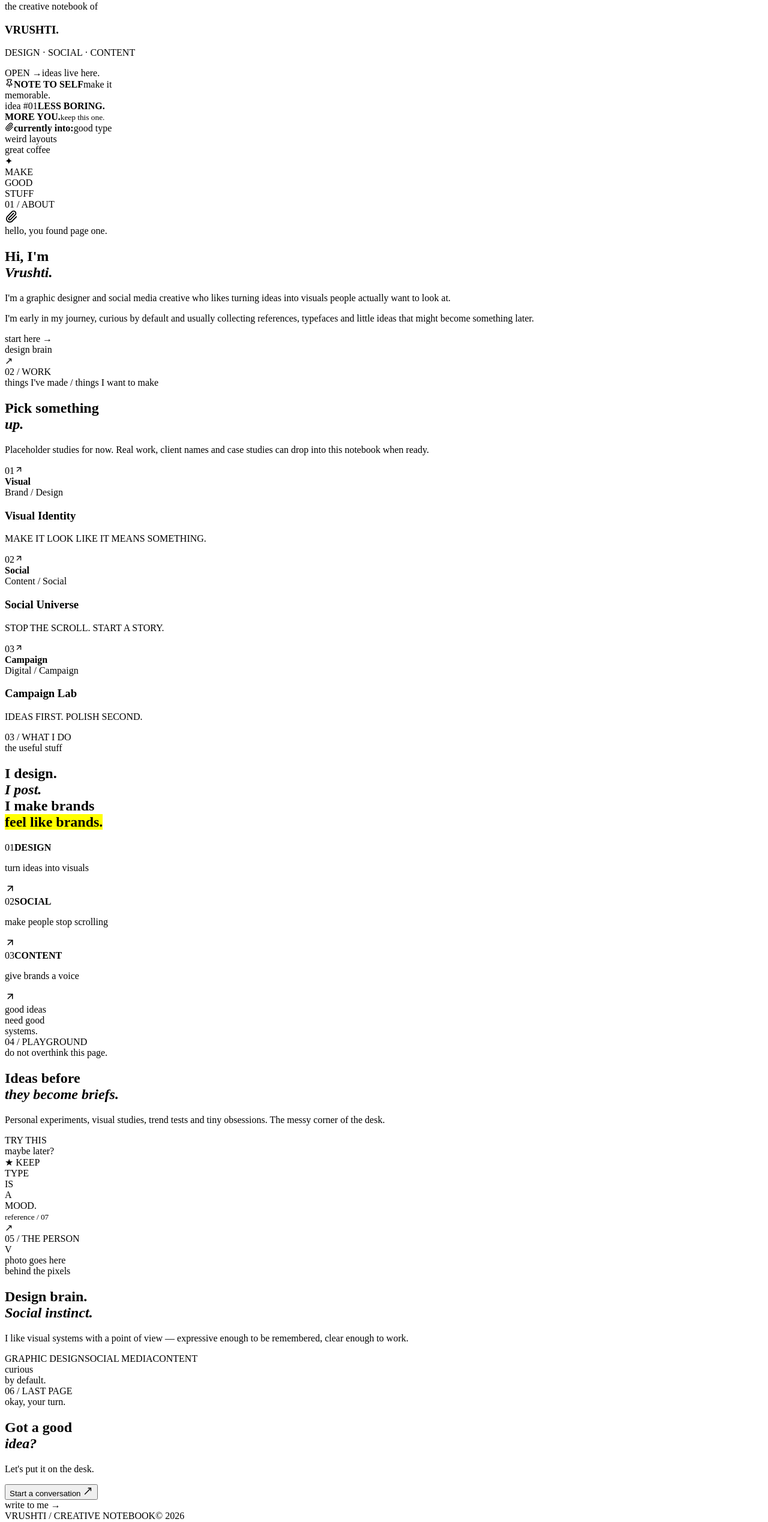
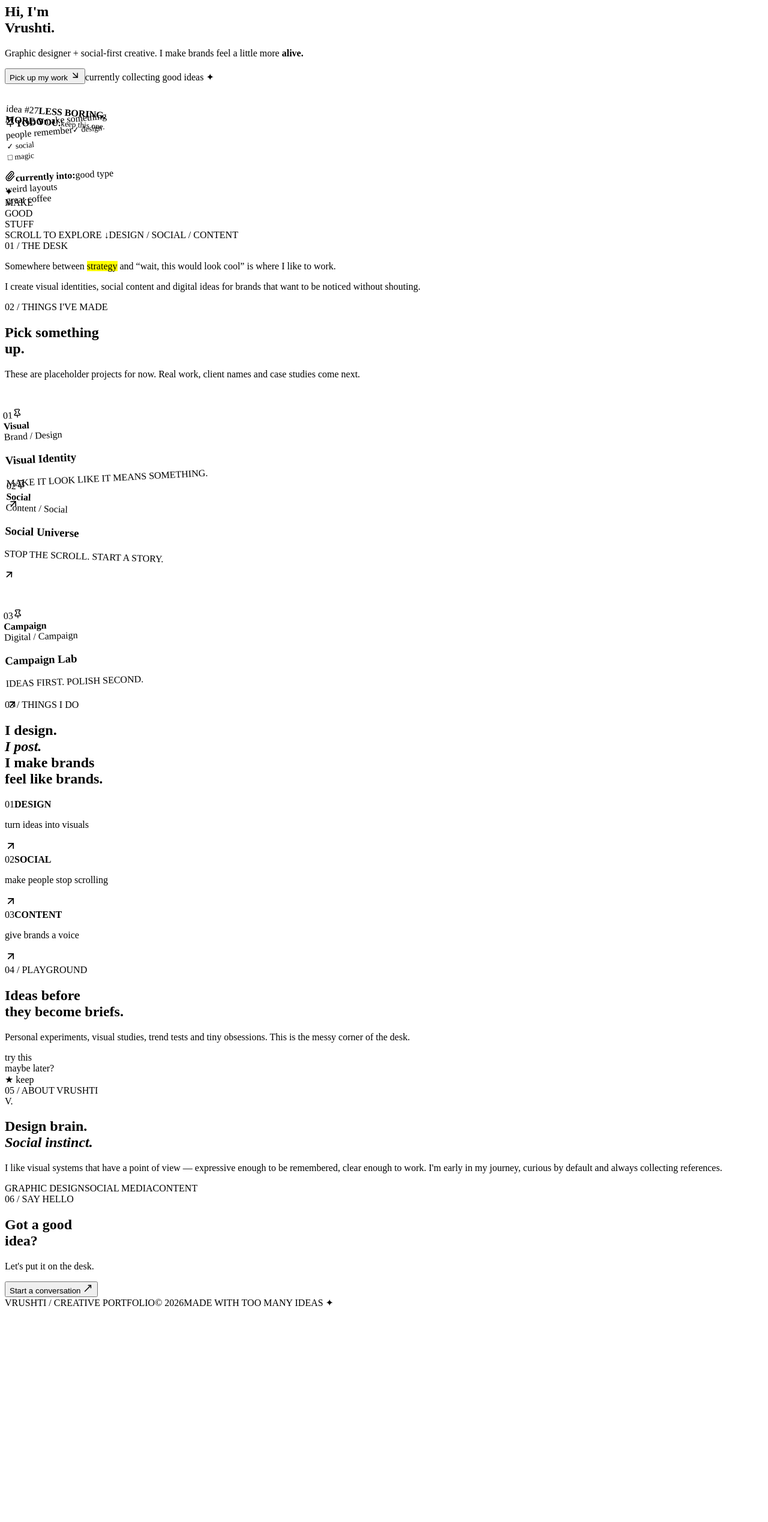
Before and after one commit to viragshahh/vrushti, a React (Vite) app: page / in a window 1280 px wide. Shown: the part 105-2642 px from the top of the page at 60% size. After the commit the page ends 2294 px from the top, so only its background shows below. Built offline with nearby package versions, Linux system fonts and the light colour scheme; the HTML template or start-up script is replaced by a standard one.

Commit message:
Restore yellow sticky note portfolio

```diff
--- a/src/App.tsx
+++ b/src/App.tsx
@@ -1,338 +1,182 @@
 import { useEffect, useRef, useState } from 'react'
-import { ArrowDown, ArrowUpRight, MoveUpRight, Paperclip, Pin } from 'lucide-react'
+import { ArrowDownRight, ArrowUpRight, MoveUpRight, Sparkles, Pin, Paperclip } from 'lucide-react'
 import { gsap } from 'gsap'
 import { ScrollTrigger } from 'gsap/ScrollTrigger'
 
 gsap.registerPlugin(ScrollTrigger)
 
 const projects = [
-  { n: '01', title: 'Visual Identity', type: 'Brand / Design', note: 'MAKE IT LOOK LIKE IT MEANS SOMETHING.', tone: 'yellow' },
-  { n: '02', title: 'Social Universe', type: 'Content / Social', note: 'STOP THE SCROLL. START A STORY.', tone: 'pink' },
-  { n: '03', title: 'Campaign Lab', type: 'Digital / Campaign', note: 'IDEAS FIRST. POLISH SECOND.', tone: 'blue' },
+  { n: '01', title: 'Visual Identity', type: 'Brand / Design', note: 'MAKE IT LOOK LIKE IT MEANS SOMETHING.', color: 'yellow', rotate: '-3deg' },
+  { n: '02', title: 'Social Universe', type: 'Content / Social', note: 'STOP THE SCROLL. START A STORY.', color: 'pink', rotate: '2deg' },
+  { n: '03', title: 'Campaign Lab', type: 'Digital / Campaign', note: 'IDEAS FIRST. POLISH SECOND.', color: 'blue', rotate: '-2deg' },
 ]
 
-const services = [
-  ['01', 'DESIGN', 'turn ideas into visuals'],
-  ['02', 'SOCIAL', 'make people stop scrolling'],
-  ['03', 'CONTENT', 'give brands a voice'],
+const notes = [
+  ['DESIGN', 'turn ideas into visuals'],
+  ['SOCIAL', 'make people stop scrolling'],
+  ['CONTENT', 'give brands a voice'],
 ]
 
 function App() {
   const root = useRef<HTMLDivElement>(null)
-  const notebook = useRef<HTMLDivElement>(null)
   const cursor = useRef<HTMLDivElement>(null)
   const [menuOpen, setMenuOpen] = useState(false)
   const [cursorLabel, setCursorLabel] = useState('')
 
   useEffect(() => {
-    if (!root.current || !notebook.current) return
-
+    if (!root.current) return
     const ctx = gsap.context(() => {
-      const pages = gsap.utils.toArray<HTMLElement>('.notebook-page')
-      const totalTurns = pages.length - 1
-
-      pages.forEach((page, index) => {
-        gsap.set(page, {
-          zIndex: pages.length - index,
-          transformOrigin: 'center top',
-          rotateX: 0,
-          transformPerspective: 1800,
+      gsap.from('.desk-note, .hero-copy, .hero-title, .hero-actions', {
+        y: 28, opacity: 0, rotation: 0, duration: .85, stagger: .08, ease: 'power3.out', delay: .12,
+      })
+      gsap.utils.toArray<HTMLElement>('[data-reveal]').forEach((el) => {
+        gsap.fromTo(el, { y: 30, opacity: 0 }, {
+          y: 0, opacity: 1, duration: .75, ease: 'power3.out',
+          scrollTrigger: { trigger: el, start: 'top 88%', once: true },
         })
       })
-
-      const intro = gsap.timeline()
-      intro.from('.cover-content > *, .cover-note, .cover-sticker', {
-        y: 24,
-        opacity: 0,
-        duration: .7,
-        stagger: .08,
-        ease: 'power3.out',
-      })
-
-      const flip = gsap.timeline({
-        scrollTrigger: {
-          trigger: notebook.current,
-          start: 'top top',
-          end: () => `+=${Math.max(window.innerHeight * totalTurns, window.innerHeight * 5.5)}`,
-          scrub: 1,
-          pin: true,
-          anticipatePin: 1,
-          invalidateOnRefresh: true,
-          snap: {
-            snapTo: 1 / totalTurns,
-            duration: { min: .18, max: .55 },
-            delay: .05,
-            ease: 'power2.out',
-          },
-        },
-      })
-
-      pages.forEach((page, index) => {
-        if (index === pages.length - 1) return
-        flip.to(page, {
-          rotateX: -180,
-          duration: 1,
-          ease: 'none',
-        }, index)
-      })
-
     }, root)
-
     return () => ctx.revert()
   }, [])
 
   useEffect(() => {
     const el = cursor.current
     if (!el || window.matchMedia('(pointer: coarse)').matches) return
-
-    let x = innerWidth / 2
-    let y = innerHeight / 2
-    let tx = x
-    let ty = y
-    let raf = 0
-
-    const move = (e: MouseEvent) => {
-      tx = e.clientX
-      ty = e.clientY
-    }
-
+    let x = innerWidth / 2, y = innerHeight / 2, tx = x, ty = y, raf = 0
+    const move = (e: MouseEvent) => { tx = e.clientX; ty = e.clientY }
     const tick = () => {
-      x += (tx - x) * .18
-      y += (ty - y) * .18
+      x += (tx - x) * .18; y += (ty - y) * .18
       el.style.transform = `translate3d(${x}px,${y}px,0)`
       raf = requestAnimationFrame(tick)
     }
-
-    addEventListener('mousemove', move)
-    raf = requestAnimationFrame(tick)
-
-    return () => {
-      removeEventListener('mousemove', move)
-      cancelAnimationFrame(raf)
-    }
+    addEventListener('mousemove', move); raf = requestAnimationFrame(tick)
+    return () => { removeEventListener('mousemove', move); cancelAnimationFrame(raf) }
   }, [])
 
-  const jumpToPage = (pageIndex: number) => {
-    if (!notebook.current) return
-    const start = notebook.current.getBoundingClientRect().top + window.scrollY
-    const distance = window.innerHeight * 7
-    const totalTurns = 7
-    window.scrollTo({
-      top: start + (distance / totalTurns) * pageIndex,
-      behavior: 'smooth',
-    })
+  const scrollTo = (id: string) => {
+    document.getElementById(id)?.scrollIntoView({ behavior: 'smooth' })
     setMenuOpen(false)
   }
 
   return (
     <div className="site" ref={root}>
-      <div ref={cursor} className="cursor" aria-hidden="true">
-        <span>{cursorLabel}</span>
-      </div>
+      <div ref={cursor} className="cursor" aria-hidden="true"><span>{cursorLabel}</span></div>
       <div className="paper-grain" aria-hidden="true" />
 
       <header className="nav">
-        <button className="wordmark" onClick={() => jumpToPage(0)}>VRUSHTI<span>.</span></button>
-        <div className="nav-center mono">CREATIVE NOTEBOOK / VOL. 01</div>
+        <button className="wordmark" onClick={() => scrollTo('top')}>VRUSHTI<span>.</span></button>
         <nav className="nav-links" aria-label="Primary">
-          <button onClick={() => jumpToPage(2)}>Work</button>
-          <button onClick={() => jumpToPage(1)}>About</button>
-          <button onClick={() => jumpToPage(5)}>Contact</button>
+          <button onClick={() => scrollTo('work')}>Work</button>
+          <button onClick={() => scrollTo('about')}>About</button>
+          <button onClick={() => scrollTo('contact')}>Contact</button>
         </nav>
+        <button className="nav-note" onClick={() => scrollTo('contact')}>Say hi <MoveUpRight size={14}/></button>
         <button className="menu-button" onClick={() => setMenuOpen(!menuOpen)}>Menu</button>
       </header>
 
-      {menuOpen && (
-        <div className="mobile-menu">
-          <button onClick={() => jumpToPage(2)}>Work</button>
-          <button onClick={() => jumpToPage(1)}>About</button>
-          <button onClick={() => jumpToPage(5)}>Contact</button>
-        </div>
-      )}
+      {menuOpen && <div className="mobile-menu">
+        <button onClick={() => scrollTo('work')}>Work</button>
+        <button onClick={() => scrollTo('about')}>About</button>
+        <button onClick={() => scrollTo('contact')}>Contact</button>
+      </div>}
 
       <main>
-        <section className="notebook-scroll" id="top" ref={notebook}>
-          <div className="notebook-stage">
-            <div className="notebook-shadow" aria-hidden="true" />
-            <div className="notebook-binding" aria-hidden="true">
-              {Array.from({ length: 15 }).map((_, index) => <span key={index} />)}
-            </div>
-
-            <article className="notebook-page page-cover">
-              <div className="cover-content">
-                <div className="cover-top mono">
-                  <span>VOL. 01 / 2026</span>
-                  <span>PRIVATE NOTES</span>
-                </div>
-
-                <div className="cover-title">
-                  <span className="cover-small hand">the creative notebook of</span>
-                  <h1>VRUSHTI<span>.</span></h1>
-                  <p>DESIGN · SOCIAL · CONTENT</p>
-                </div>
-
-                <div className="cover-bottom">
-                  <span className="mono">OPEN →</span>
-                  <span className="hand">ideas live here.</span>
+        <section className="desk-hero section" id="top">
+          <div className="desk-lines" />
+          <div className="hero-main">
+            <div className="mono kicker">CREATIVE PORTFOLIO / 2026</div>
+            <h1 className="hero-title">Hi, I'm<br/><span>Vrushti.</span></h1>
+            <p className="hero-copy">Graphic designer + social-first creative. I make brands feel a little more <strong>alive.</strong></p>
+            <div className="hero-actions">
+              <button className="paper-button" onClick={() => scrollTo('work')}>Pick up my work <ArrowDownRight size={17}/></button>
+              <span className="tiny-note">currently collecting good ideas ✦</span>
             </div>
           </div>
 
-              <div className="cover-note cover-note-one">
-                <Pin size={15} />
-                <strong>NOTE TO SELF</strong>
-                <span>make it<br />memorable.</span>
+          <div className="desk-note note-yellow n1" style={{transform:'rotate(-5deg)'}}>
+            <Pin size={18}/><strong>TODO</strong><span>make something<br/>people remember</span><small>✓ design<br/>✓ social<br/>□ magic</small>
           </div>
-
-              <div className="cover-note cover-note-two">
-                <span className="hand">idea #01</span>
-                <strong>LESS BORING.<br />MORE YOU.</strong>
+          <div className="desk-note note-pink n2" style={{transform:'rotate(4deg)'}}>
+            <span className="hand">idea #27</span><strong>LESS BORING.<br/>MORE YOU.</strong>
             <small>keep this one.</small>
           </div>
+          <div className="desk-note note-blue n3" style={{transform:'rotate(-3deg)'}}>
+            <Paperclip size={18}/><strong>currently into:</strong><span>good type<br/>weird layouts<br/>great coffee</span>
+          </div>
+          <div className="desk-sticker">✦<br/><span>MAKE<br/>GOOD<br/>STUFF</span></div>
+          <div className="hero-bottom mono"><span>SCROLL TO EXPLORE ↓</span><span>DESIGN / SOCIAL / CONTENT</span></div>
+        </section>
 
-              <div className="cover-note cover-note-three">
-                <Paperclip size={15} />
-                <strong>currently into:</strong>
-                <span>good type<br />weird layouts<br />great coffee</span>
+        <section className="intro section" data-reveal>
+          <div className="section-label mono">01 / THE DESK</div>
+          <div>
+            <p className="big-copy">Somewhere between <mark>strategy</mark> and “wait, this would look cool” is where I like to work.</p>
+            <p className="sub-copy">I create visual identities, social content and digital ideas for brands that want to be noticed without shouting.</p>
           </div>
+          <div className="tape tape-one" />
+        </section>
 
-              <div className="cover-sticker">✦<br /><span>MAKE<br />GOOD<br />STUFF</span></div>
-              <div className="cover-tape" />
-            </article>
-
-            <article className="notebook-page page-paper paper-cream">
-              <div className="page-inner about-page">
-                <div className="page-number mono">01 / ABOUT</div>
-                <div className="paperclip-mark"><Paperclip size={22} /></div>
-                <div className="about-copy" data-page-reveal>
-                  <span className="hand red">hello, you found page one.</span>
-                  <h2>Hi, I'm<br /><em>Vrushti.</em></h2>
-                  <p>I'm a graphic designer and social media creative who likes turning ideas into visuals people actually want to look at.</p>
-                  <p className="muted">I'm early in my journey, curious by default and usually collecting references, typefaces and little ideas that might become something later.</p>
+        <section className="work section" id="work">
+          <div className="work-heading" data-reveal>
+            <div><div className="section-label mono">02 / THINGS I'VE MADE</div><h2>Pick something<br/><span>up.</span></h2></div>
+            <p>These are placeholder projects for now. Real work, client names and case studies come next.</p>
           </div>
-                <div className="margin-note hand">start here →</div>
-                <div className="highlighter highlighter-yellow">design brain</div>
-                <div className="page-doodle">↗</div>
-              </div>
-            </article>
-
-            <article className="notebook-page page-paper paper-white">
-              <div className="page-inner work-page">
-                <div className="page-number mono">02 / WORK</div>
-                <div className="work-intro" data-page-reveal>
-                  <span className="hand red">things I've made / things I want to make</span>
-                  <h2>Pick something<br /><em>up.</em></h2>
-                  <p>Placeholder studies for now. Real work, client names and case studies can drop into this notebook when ready.</p>
-                </div>
-
-                <div className="mini-projects">
-                  {projects.map((project) => (
-                    <article
-                      key={project.n}
-                      className={`mini-project ${project.tone}`}
-                      onMouseEnter={() => setCursorLabel('LOOK')}
-                      onMouseLeave={() => setCursorLabel('')}
-                    >
-                      <div className="mini-project-top mono"><span>{project.n}</span><ArrowUpRight size={15} /></div>
-                      <div className="mini-project-image"><b>{project.title.split(' ')[0]}</b><i /><i /></div>
-                      <span className="mono">{project.type}</span>
-                      <h3>{project.title}</h3>
-                      <p>{project.note}</p>
+          <div className="notes-grid">
+            {projects.map((p) => (
+              <article className={`work-note ${p.color}`} key={p.n}
+                style={{transform:`rotate(${p.rotate})`}}
+                onMouseEnter={() => setCursorLabel('OPEN')} onMouseLeave={() => setCursorLabel('')}>
+                <div className="note-top"><span className="mono">{p.n}</span><Pin size={16}/></div>
+                <div className="fake-image"><div className="fake-shape one"/><div className="fake-shape two"/><b>{p.title.split(' ')[0]}</b></div>
+                <div className="note-info"><span className="mono">{p.type}</span><h3>{p.title}</h3><p>{p.note}</p></div>
+                <div className="note-arrow"><ArrowUpRight size={19}/></div>
               </article>
             ))}
           </div>
+        </section>
+
+        <section className="capabilities section" data-reveal>
+          <div className="section-label mono">03 / THINGS I DO</div>
+          <h2>I design.<br/><i>I post.</i><br/>I make brands<br/><span>feel like brands.</span></h2>
+          <div className="cap-list">
+            {notes.map(([title, text], i) => <div className="cap-row" key={title}><span className="mono">0{i+1}</span><strong>{title}</strong><p>{text}</p><ArrowUpRight size={20}/></div>)}
           </div>
-            </article>
+        </section>
 
-            <article className="notebook-page page-paper paper-yellow">
-              <div className="page-inner services-page">
-                <div className="page-number mono">03 / WHAT I DO</div>
-                <div className="services-heading" data-page-reveal>
-                  <span className="hand red">the useful stuff</span>
-                  <h2>I design.<br /><em>I post.</em><br />I make brands<br /><mark>feel like brands.</mark></h2>
+        <section className="yellow-zone">
+          <div className="yellow-inner">
+            <div className="section-label mono">04 / PLAYGROUND</div>
+            <h2>Ideas before<br/><span>they become briefs.</span></h2>
+            <p>Personal experiments, visual studies, trend tests and tiny obsessions. This is the messy corner of the desk.</p>
+            <div className="floating-mini mini-one">try this</div>
+            <div className="floating-mini mini-two">maybe later?</div>
+            <div className="floating-mini mini-three">★ keep</div>
           </div>
-                <div className="service-list">
-                  {services.map(([number, title, copy]) => (
-                    <div className="service-row" key={title}>
-                      <span className="mono">{number}</span>
-                      <strong>{title}</strong>
-                      <p>{copy}</p>
-                      <ArrowUpRight size={18} />
-                    </div>
-                  ))}
-                </div>
-                <div className="side-note hand">good ideas<br />need good<br />systems.</div>
-              </div>
-            </article>
+        </section>
 
-            <article className="notebook-page page-paper paper-blue">
-              <div className="page-inner playground-page">
-                <div className="page-number mono">04 / PLAYGROUND</div>
-                <div className="playground-copy" data-page-reveal>
-                  <span className="hand red">do not overthink this page.</span>
-                  <h2>Ideas before<br /><em>they become briefs.</em></h2>
-                  <p>Personal experiments, visual studies, trend tests and tiny obsessions. The messy corner of the desk.</p>
-                </div>
-                <div className="scribble scribble-one">TRY THIS</div>
-                <div className="scribble scribble-two">maybe later?</div>
-                <div className="scribble scribble-three">★ KEEP</div>
-                <div className="polaroid">
-                  <div className="polaroid-art"><span>TYPE<br />IS<br />A<br />MOOD.</span></div>
-                  <small className="hand">reference / 07</small>
-                </div>
-                <div className="red-circle">↗</div>
-              </div>
-            </article>
-
-            <article className="notebook-page page-paper paper-pink">
-              <div className="page-inner person-page">
-                <div className="page-number mono">05 / THE PERSON</div>
-                <div className="person-grid">
-                  <div className="portrait-placeholder" data-page-reveal>
-                    <div className="portrait-letter">V</div>
-                    <span className="hand">photo goes here</span>
-                  </div>
-                  <div className="person-copy" data-page-reveal>
-                    <span className="hand red">behind the pixels</span>
-                    <h2>Design brain.<br /><em>Social instinct.</em></h2>
-                    <p>I like visual systems with a point of view — expressive enough to be remembered, clear enough to work.</p>
-                    <div className="tags"><span>GRAPHIC DESIGN</span><span>SOCIAL MEDIA</span><span>CONTENT</span></div>
+        <section className="about section" id="about" data-reveal>
+          <div className="section-label mono">05 / ABOUT VRUSHTI</div>
+          <div className="about-layout">
+            <div className="about-number">V<span>.</span></div>
+            <div>
+              <h2>Design brain.<br/><em>Social instinct.</em></h2>
+              <p>I like visual systems that have a point of view — expressive enough to be remembered, clear enough to work. I'm early in my journey, curious by default and always collecting references.</p>
+              <div className="about-tags"><span>GRAPHIC DESIGN</span><span>SOCIAL MEDIA</span><span>CONTENT</span></div>
             </div>
           </div>
-                <div className="taped-note">curious<br />by default.</div>
+        </section>
+
+        <section className="contact section" id="contact">
+          <div className="contact-note">
+            <div className="section-label mono">06 / SAY HELLO</div>
+            <h2>Got a good<br/><span>idea?</span></h2>
+            <p>Let's put it on the desk.</p>
+            <button className="paper-button dark" onClick={() => window.location.href='mailto:hello@vrushti.design'}>Start a conversation <MoveUpRight size={17}/></button>
           </div>
-            </article>
-
-            <article className="notebook-page page-paper paper-contact">
-              <div className="page-inner contact-page">
-                <div className="page-number mono">06 / LAST PAGE</div>
-                <div className="contact-copy" data-page-reveal>
-                  <span className="hand yellow-hand">okay, your turn.</span>
-                  <h2>Got a good<br /><em>idea?</em></h2>
-                  <p>Let's put it on the desk.</p>
-                  <button className="notebook-button" onClick={() => setCursorLabel('')}>
-                    Start a conversation <MoveUpRight size={17} />
-                  </button>
-                </div>
-                <div className="contact-note hand">write to me →</div>
-                <div className="contact-footer mono"><span>VRUSHTI / CREATIVE NOTEBOOK</span><span>© 2026</span></div>
-              </div>
-            </article>
-
-            <article className="notebook-page page-back">
-              <div className="back-cover-content">
-                <div className="back-symbol">✦</div>
-                <span className="mono">END OF NOTEBOOK / VOL. 01</span>
-                <span className="hand">more ideas soon.</span>
-              </div>
-            </article>
-          </div>
-
-          <div className="scroll-cue mono"><span>SCROLL</span><ArrowDown size={14} /></div>
-          <div className="page-progress mono"><span>01</span><i /><span>07</span></div>
+          <div className="footer mono"><span>VRUSHTI / CREATIVE PORTFOLIO</span><span>© 2026</span><span>MADE WITH TOO MANY IDEAS ✦</span></div>
         </section>
       </main>
     </div>
   )
 }
-
 export default App
```
Lines whose indentation alone changed are shown as unchanged.
